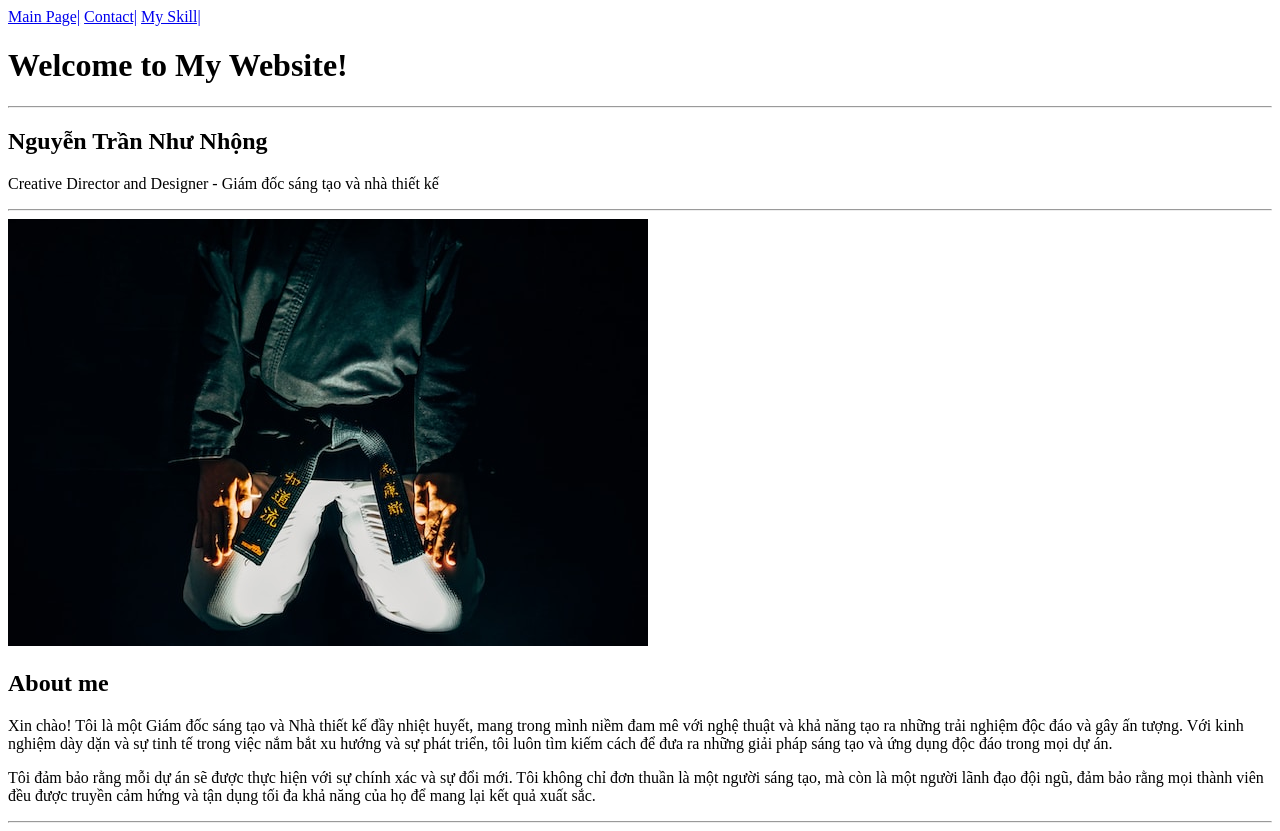
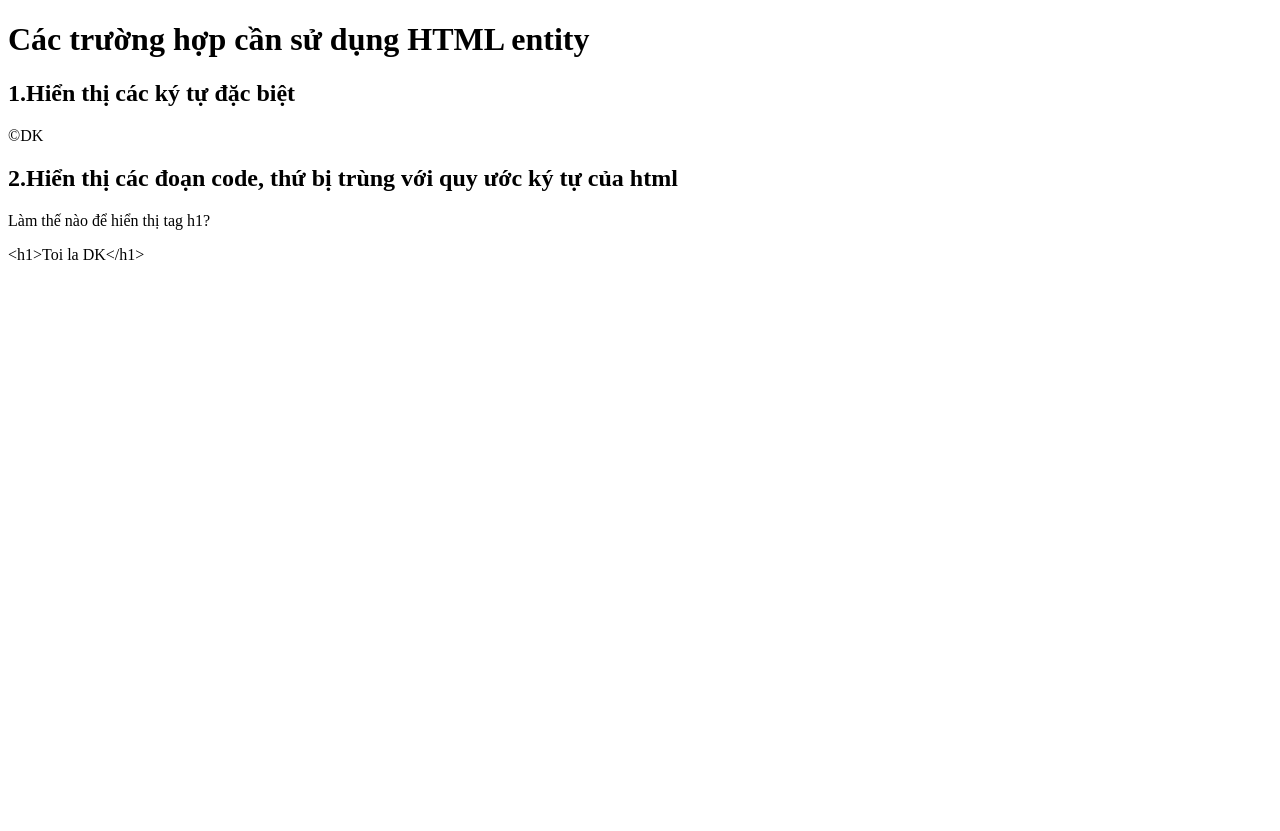
Before and after one commit to LK-Studying/html, a plain HTML site: page index.html in a window 1280 px wide. After the commit the page ends 800 px from the top, so only its background shows below. Drawn offline with Linux system fonts and the light colour scheme.

Commit message:
HTML Entities

```diff
--- a/index.html
+++ b/index.html
@@ -1,45 +1,16 @@
 <!DOCTYPE html>
 <html lang="vi">
-  <head>
-    <meta charset="UTF-8" />
-    <meta http-equiv="X-UA-Compatible" content="IE=edge" />
-    <meta name="viewport" content="width=device-width, initial-scale=1.0" />
-    <title>Bài học multi page Website</title>
-  </head>
-
-  <body>
-    <!-- Thêm các link điều hướng -->
-    <!-- 1. Điều hướng về trang chủ -->
-    <a href="/index.html">Main Page|</a>
-    <!-- 2. Điều hướng đến contact.html -->
-    <a href="./more-info/contact.html">Contact|</a>
-    <!-- 3. Điều hướng đến my-skill.html -->
-    <a href="./more-info/my-skill.html">My Skill|</a>
-
-    <h1>Welcome to My Website!</h1>
-    <hr />
-    <h2>Nguyễn Trần Như Nhộng</h2>
-    <p>Creative Director and Designer - Giám đốc sáng tạo và nhà thiết kế</p>
-    <hr />
-
-    <!-- Thêm hình ảnh tuhoc.cc.jpg và khi click chuột sẽ điều hướng đến contact.html  -->
-    <a href="./more-info/contact.html" target="_blank">
-      <img src="/assets/images/tuhoc.cc.jpg" alt="tuhoc" />
-    </a>
-    <h2>About me</h2>
-    <p>
-      Xin chào! Tôi là một Giám đốc sáng tạo và Nhà thiết kế đầy nhiệt huyết,
-      mang trong mình niềm đam mê với nghệ thuật và khả năng tạo ra những trải
-      nghiệm độc đáo và gây ấn tượng. Với kinh nghiệm dày dặn và sự tinh tế
-      trong việc nắm bắt xu hướng và sự phát triển, tôi luôn tìm kiếm cách để
-      đưa ra những giải pháp sáng tạo và ứng dụng độc đáo trong mọi dự án.
-    </p>
-    <p>
-      Tôi đảm bảo rằng mỗi dự án sẽ được thực hiện với sự chính xác và sự đổi
-      mới. Tôi không chỉ đơn thuần là một người sáng tạo, mà còn là một người
-      lãnh đạo đội ngũ, đảm bảo rằng mọi thành viên đều được truyền cảm hứng và
-      tận dụng tối đa khả năng của họ để mang lại kết quả xuất sắc.
-    </p>
-    <hr />
-  </body>
+<head>
+    <meta charset="UTF-8">
+    <meta name="viewport" content="width=device-width, initial-scale=1.0">
+    <title>HTML Entities</title>
+</head>
+<body>
+    <h1>Các trường hợp cần sử dụng HTML entity</h1>
+    <h2>1.Hiển thị các ký tự đặc biệt</h2>
+    <p>	&copy;DK</p>
+    <h2>2.Hiển thị các đoạn code, thứ bị trùng với quy ước ký tự của html</h2>
+    <p>Làm thế nào để hiển thị tag h1?</p>
+    <p>&#x3C;h1&#x3E;Toi la DK&#x3C;/h1&#x3E;</p>
+</body>
 </html>
```
Also changed, not shown: more-info/contact.html (deleted, +0 -31 lines), more-info/my-skill.html (deleted, +0 -41 lines), assets/images/logo.png (deleted), assets/images/tuhoc.cc.jpg (deleted).
